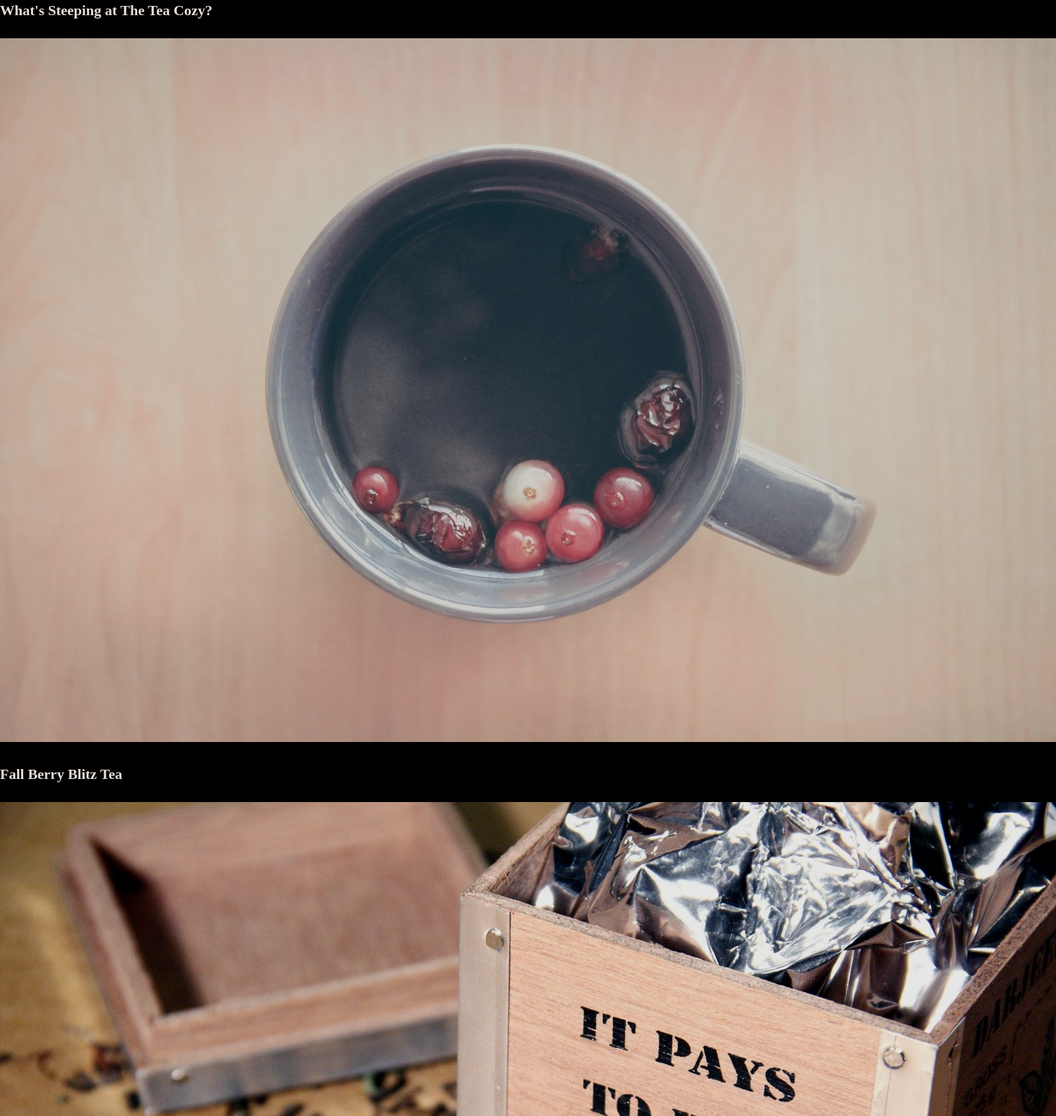
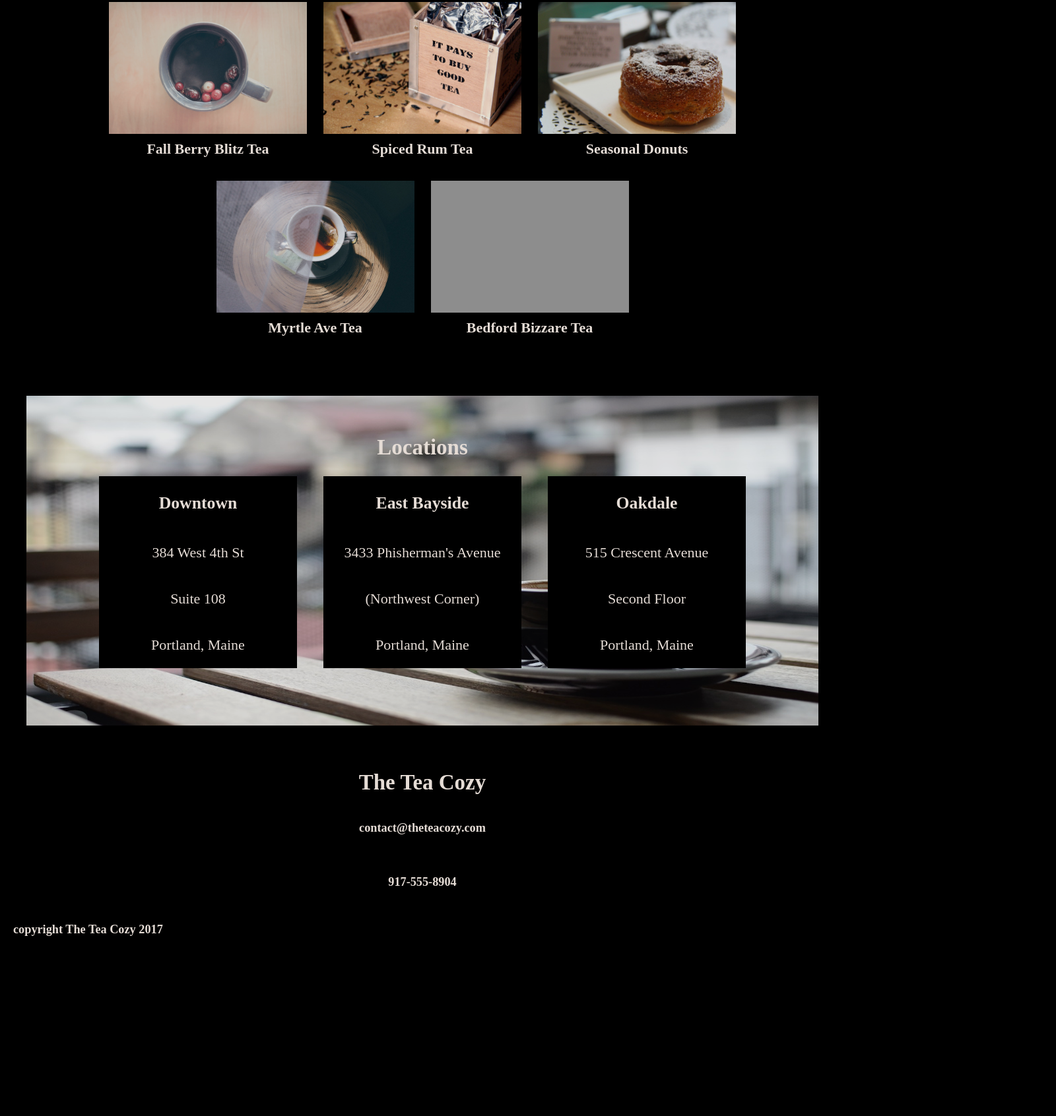
Before and after one commit to IngridaKvet/Codecademy, a plain HTML site: page TeaCozy/index.html in a window 1280 px wide. Shown: the part 1108-2800 px from the top of the page at 66% size, 1600 px wide, since content can reach past the window. After the commit the page ends 2556 px from the top, so only its background shows below. Drawn offline with Linux system fonts and the light colour scheme; grey boxes are pictures that could not be loaded.

Commit message:
Add html and css

```diff
--- a/TeaCozy/index.html
+++ b/TeaCozy/index.html
@@ -17,52 +17,71 @@
         </nav>
     </header>
     <main>
-        <section>
+        <section class="heroSection">
             <img src="img/img-mission-background.jpg" height="800" width="1200">
             <div class="missionOverlay">
                 <h2>Our Mission</h2>
                 <h4>Handpicked, Artisanally Curated, Free Range, Sustainable, Small Batch, Fair Trade, Organic Tea</h4>
             </div>
-
-
         </section>
-        <section>
+        <section class="teaMonthSection">
             <h2> Tea of the Month</h2>
             <h4>What's Steeping at The Tea Cozy?</h4>
+            <div class="teasContainer">
                 <div class="teaOfMonthContainer">
-                <img src="img/img-berryblitz.jpg">
+                    <img src="img/img-berryblitz.jpg" width="300px" height="200px">
                     <h4>Fall Berry Blitz Tea</h4>
                 </div>
                 <div class="teaOfMonthContainer">
-                <img src="img/img-spiced-rum.jpg">
+                    <img src="img/img-spiced-rum.jpg" width="300px" height="200px">
                     <h4>Spiced Rum Tea</h4>
-            </div> <!--Until Here-->
-            <div class="teaOfMonthContainer">
-                <img src="img/img-berryblitz.jpg">
-                <h4></h4>
                 </div>
                 <div class="teaOfMonthContainer">
-                <img src="img/img-berryblitz.jpg">
-                <h4></h4>
+                    <img src="img/img-donut.jpg" width="300px" height="200px">
+                    <h4>Seasonal Donuts</h4>
                 </div>
                 <div class="teaOfMonthContainer">
-                <img src="img/img-berryblitz.jpg">
-                <h4></h4>
+                    <img src="img/img-myrtle-ave.jpg" width="300px" height="200px">
+                    <h4>Myrtle Ave Tea</h4>
                 </div>
-
-
-
+                <div class="teaOfMonthContainer">
+                    <img src="img/img-bedford-bizarre.jpg" width="300px" height="200px">
+                    <h4>Bedford Bizzare Tea</h4>
+                </div>
+            </div>
         </section>
-
+        <section class="locationsSection">
+            <img src="img/img-locations-background.jpg" height="500" width="1200">
+            <h2 id="locationsHeadline"> Locations</h2>
+            <div class="locationsContainer">
+            <div class="singleLocationContainer">
+                <h3>Downtown</h3>
+                <p>384 West 4th St</p>
+                <p>Suite 108</p>
+                <p>Portland, Maine</p>
+            </div>
+            <div class="singleLocationContainer">
+                <h3>East Bayside</h3>
+                <p>3433 Phisherman's Avenue</p>
+                <p>(Northwest Corner)</p>
+                <p>Portland, Maine</p>
+            </div>
+            <div class="singleLocationContainer">
+                <h3>Oakdale</h3>
+                <p>515 Crescent Avenue</p>
+                <p>Second Floor</p>
+                <p>Portland, Maine</p>
+            </div>
+            </div>
+        </section>
     </main>
-    <!--
     <footer>
+        <div class="footerContainer">
             <h2>The Tea Cozy</h2>
             <h5>contact@theteacozy.com</h5>
             <h5>917-555-8904</h5>
-        <h5>copyright The Tea Cozy 2017</h5>
+        </div>
+        <h5 class="alignLeft">copyright The Tea Cozy 2017</h5>
     </footer>
-
-    -->
 </body>
 </html>
--- a/TeaCozy/style.css
+++ b/TeaCozy/style.css
@@ -5,16 +5,19 @@ body{
     color: seashell;
     opacity: 0.9;
     font-size: 22px;
-
+    height: 2500px;
 }
 
 header{
     display: flex;
+    position: fixed;
     flex-direction: row;
+    width: 100%;
     height: 69px;
     padding: 10px;
     border-bottom: 1px solid seashell;
     align-items: center;
+    background-color: black;
 }
 
 nav{
@@ -24,8 +27,84 @@ nav{
     gap: 25px;
     font-weight: bold;
     margin-left: auto;
-    margin-right: 10px;
+    margin-right: 30px;
+}
 
+.heroSection{
+    padding-top: 90px;
+}
 
+.heroSection, .missionOverlay, .teaMonthSection, .locationsSection{
+    display: flex;
+    justify-content: center;
+    align-items: center;
+    flex-direction: column;
+}
 
+.missionOverlay{
+    position: relative;
+    top: -450px;
+    background-color: black;
+    width: 100%;
 }
+
+h2,h4{
+    margin: 10px;
+}
+
+.teaOfMonthContainer{
+    display: flex;
+    flex-direction: column;
+    align-items: center;
+}
+
+.teasContainer{
+    width: 1000px;
+    display: flex;
+    flex-direction: row;
+    gap: 25px;
+    margin-top: 15px;
+    flex-wrap: wrap;
+    justify-content: center;
+    margin-bottom: 80px;
+}
+
+#locationsHeadline{
+    position: relative;
+    top:-450px;
+}
+
+.locationsContainer{
+    display: flex;
+    gap: 40px;
+    position: relative;
+    top: -435px;
+}
+
+.singleLocationContainer{
+    display: flex;
+    flex-direction: column;
+    width: 300px;
+    justify-content: center;
+    background-color: black;
+    align-items: center;
+}
+
+footer{
+    position: relative;
+    top: -280px;
+}
+
+.footerContainer{
+    display: flex;
+    flex-direction: column;
+    height: 200px;
+    width: 100%;
+    justify-content: center;
+    align-items: center;
+}
+
+.alignLeft{
+    align-items: flex-start;
+    margin-left: 20px;
+}
```
Lines whose indentation alone changed are shown as unchanged.
